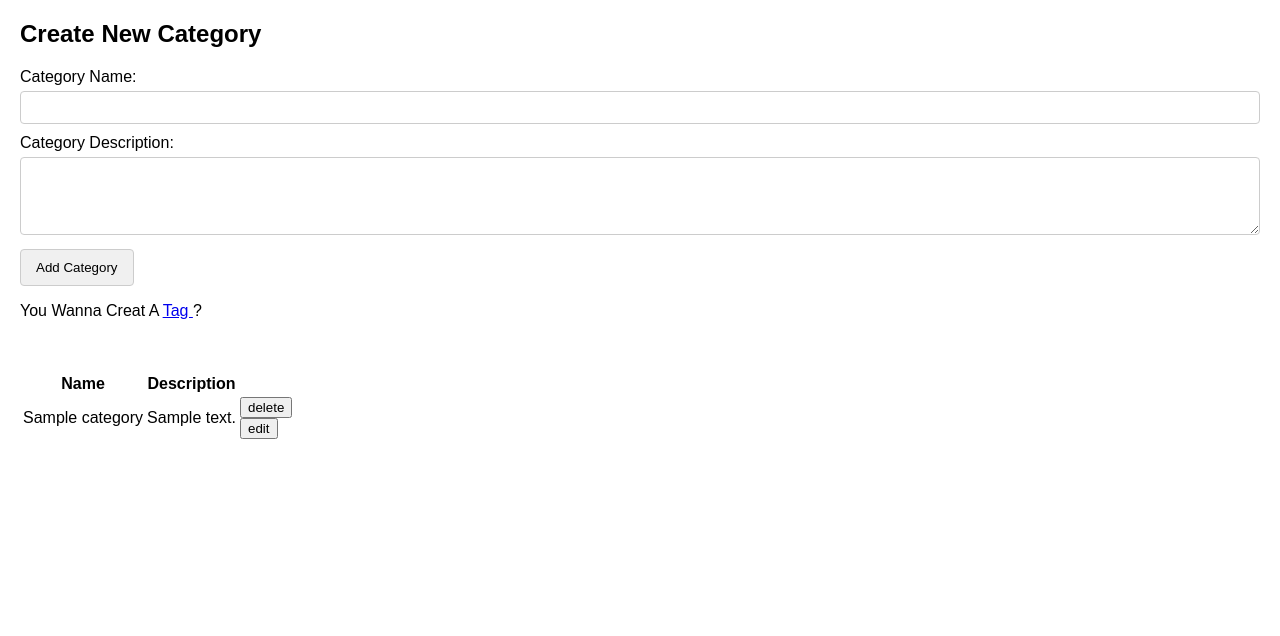
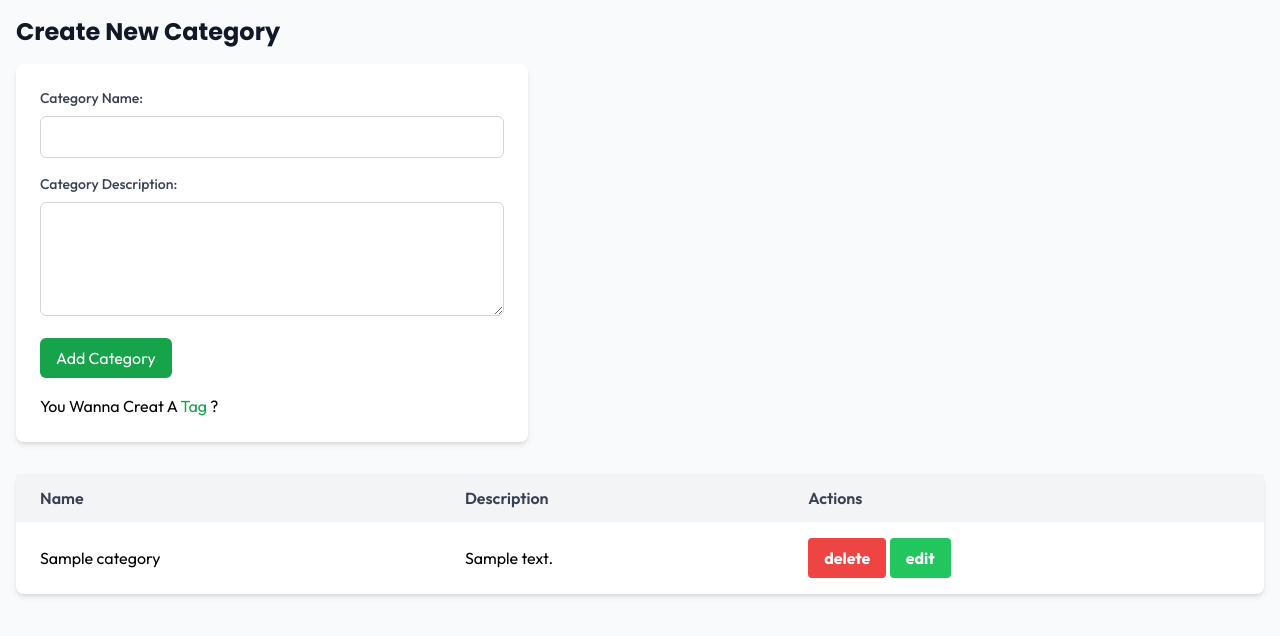
Before and after one commit to Drissnafii/Youdemy-learning, a PHP site: page /Youdemy-learning/View/admin/create-category.php in a window 1280 px wide. Shown: the top 636 px of the page. Run offline with PHP 8.4, Linux system fonts and the light colour scheme; tables that the repository leaves empty hold one stand-in row (values such as "Sample post"); some libraries are stand-ins or nearby versions.

Commit message:
feat: add stle into tag/categorie

```diff
--- a/View/admin/create-category.php
+++ b/View/admin/create-category.php
@@ -7,66 +7,81 @@ if (isset($_POST['addCatego'])) {
 ?>
 <!DOCTYPE html>
 <html lang="en">
+
 <head>
     <meta charset="UTF-8">
     <meta name="viewport" content="width=device-width, initial-scale=1.0">
     <title>Create Category</title>
+    <script src="https://cdn.tailwindcss.com"></script>
+    <link
+        href="https://fonts.googleapis.com/css2?family=Outfit:wght@100..900&family=Poppins:wght@300;400;500;600;700&display=swap"
+        rel="stylesheet">
     <style>
-        body { font-family: sans-serif; margin: 20px; }
-        h2 { margin-bottom: 20px; }
-        div { margin-bottom: 10px; }
-        label { display: block; margin-bottom: 5px; }
-        input[type="text"], textarea { padding: 8px; border: 1px solid #ccc; border-radius: 4px; width: 100%; box-sizing: border-box;}
-        button { padding: 10px 15px; background-color: #f0f0f0; border: 1px solid #ccc; border-radius: 4px; cursor: pointer; }
-        button:hover { background-color: #e0e0e0; }
+          body {
+            font-family: 'Outfit', sans-serif;
+        }
+
+        h1,
+        h2,
+        h3,
+        h4,
+        h5,
+        h6 {
+            font-family: 'Poppins', sans-serif;
+        }
     </style>
 </head>
-<body>
-    <h2>Create New Category</h2>
-    <form method="post">
-        <div>
-            <label for="name">Category Name:</label>
-            <input type="text" id="name" name="Name" required>
+
+<body class="font-outfit bg-gray-50 p-4">
+    <h2 class="text-2xl font-bold text-gray-900 mb-4">Create New Category</h2>
+    <form method="post" class="max-w-lg bg-white rounded-lg shadow-md p-6">
+        <div class="mb-4">
+            <label for="name" class="block text-sm font-medium text-gray-700 mb-2">Category Name:</label>
+            <input type="text" id="name" name="Name" required
+                class="w-full px-3 py-2 border border-gray-300 rounded-md focus:outline-none focus:ring-2 focus:ring-green-500">
         </div>
-         <div>
-            <label for="description">Category Description:</label>
-            <textarea  id="description" name="description" rows="4" required></textarea>
+        <div class="mb-4">
+            <label for="description" class="block text-sm font-medium text-gray-700 mb-2">Category Description:</label>
+            <textarea id="description" name="description" rows="4" required
+                class="w-full px-3 py-2 border border-gray-300 rounded-md focus:outline-none focus:ring-2 focus:ring-green-500"></textarea>
         </div>
-        <button type="submit" name="addCatego">Add Category</button>
-    <p>You Wanna Creat A <a href="create-tag.php">Tag </a>?</p>
+        <button type="submit" name="addCatego"
+            class="bg-green-600 text-white px-4 py-2 rounded-md hover:bg-green-700 focus:outline-none focus:ring-2 focus:ring-green-500">Add
+            Category</button>
+        <p class="mt-4">You Wanna Creat A <a href="create-tag.php" class="text-green-600 hover:text-green-700">Tag
+            </a>?</p>
     </form>
+    <div class="mt-8">
+        <table class="w-full bg-white shadow-md rounded-lg">
+            <thead class="bg-gray-100">
+                <tr>
+                    <th class="px-6 py-3 text-left font-semibold text-gray-700">Name</th>
+                    <th class="px-6 py-3 text-left font-semibold text-gray-700">Description</th>
+                    <th class="px-6 py-3 text-left font-semibold text-gray-700">Actions</th>
+                </tr>
+            </thead>
+            <tbody>
                 <?php
-        echo "<div>";
-        echo "<table class= w3-table-all w3-centered id='myTable'>";
-        echo "<tr>
-                <th>Name</th><br>
-                <th>Description</th><br>
-            </tr>";
                 $Categories = $Admin->readCatego();
                 foreach ($Categories as $Category) {
-                // echo "<pre>";
-                // var_dump($contact[4]); die();
-                // echo "</pre>";
-
-
-                # code...
                     echo "<tr>
-                <td>$Category->Name</td>
-                <td>$Category->Description</td>
-                <td>
-                    <form method='post' action='delete-category.php?id=$Category->CategoryID'>
-                        <input type='submit' value='delete' name='deleteCategoX'>
+                    <td class='px-6 py-4 whitespace-nowrap'>$Category->Name</td>
+                    <td class='px-6 py-4'>$Category->Description</td>
+                    <td class='px-6 py-4 whitespace-nowrap'>
+                        <form method='post' action='delete-category.php?id=$Category->CategoryID' class='inline'>
+                            <input type='submit' value='delete' name='deleteCategoX' class='bg-red-500 hover:bg-red-700 text-white font-bold py-2 px-4 rounded cursor-pointer'>
                         </form>
 
-                    <form method='post' action='edit-category.php?id=$Category->CategoryID'>
-                        <input type='submit' value='edit' name='editCategoX'>
+                        <form method='post' action='edit-category.php?id=$Category->CategoryID' class='inline'>
+                            <input type='submit' value='edit' name='editCategoX' class='bg-green-500 hover:bg-green-700 text-white font-bold py-2 px-4 rounded cursor-pointer'>
                         </form>
                     </td>
                 </tr>";
                 }
+                ?>
+            </tbody>
+        </table>
+    </div>
+</body>
 
-        echo "</table>";
-        echo "</div>";
-    ?>
-</body>
 </html>
--- a/src/Models/User.php
+++ b/src/Models/User.php
@@ -59,6 +59,8 @@ class User {
         $user = $stml->fetch();
 
             if ($user && password_verify($password, $user['Password'])) {
+
+
                 session_start();
 
                 $_SESSION["userId"]=$user["UserID"];
```
Also changed, not shown: View/admin/create-tag.php (+43 -24 lines), View/admin/edit-category.php (+38 -22 lines), View/courses/teacherDash.php (+9 -9 lines). Lines whose indentation alone changed are shown as unchanged.
